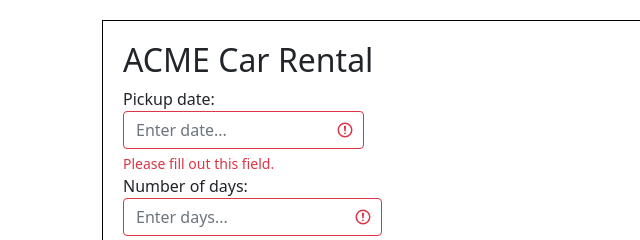
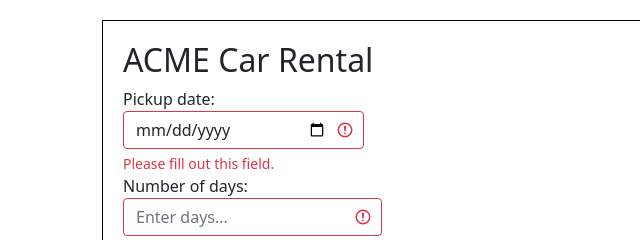
Before and after one commit to dliebman100/carRental, a plain HTML site: page index.html in a window 1280 px wide. Shown: the top 240 px of the page, 0-640 px from the left. Drawn offline with nearby package versions, Linux system fonts and the light colour scheme.

Commit message:
added date input

```diff
--- a/index.html
+++ b/index.html
@@ -30,7 +30,7 @@
       <div class="row">
         <div class="col-sm-3">
           <label class="col-sm-9 control-label" for="pickupDate">Pickup date:</label>
-          <input type="text" class="form-control" id="pickupDate" placeholder="Enter date..." required>
+          <input type="date" class="form-control" id="pickupDate" placeholder="Enter date..." required>
           <div class="valid-feedback">Valid.</div>
           <div class="invalid-feedback">Please fill out this field.</div>
         </div>
```
